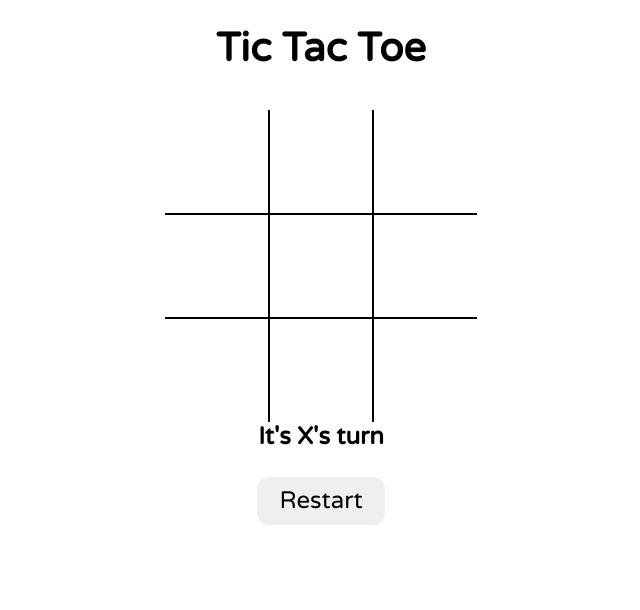
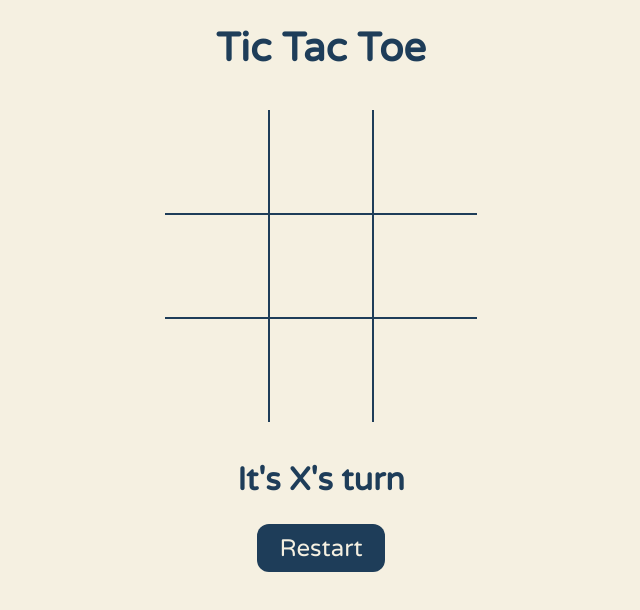
Before and after one commit to Centigrams/tic-tac-toe, a plain HTML site: page index.html in a window 1280 px wide. Shown: the whole page, without its empty margins (319-959 px from the left). Drawn offline with Linux system fonts and the light colour scheme.

Commit message:
Create first version of color scheme

```diff
--- a/styles.css
+++ b/styles.css
@@ -11,6 +11,7 @@ html {
 
 body {
   margin: 0;
+  background-color: var(--background-color);
 }
 
 *,
@@ -24,6 +25,8 @@ body {
 :root {
   --cell-size: 10rem;
   --marker-size: calc((var(--cell-size)) * 0.9);
+  --background-color: #F5F0E1;
+  --primary-element-color: #1E3D59;
 }
 
 header,
@@ -34,12 +37,14 @@ main {
 .game-title {
   margin-top: 1.5rem;
   font-size: 3.5rem;
+  color: var(--primary-element-color);
 }
 
-.game-status {
+#game-status {
   margin-top: 3%;
   font-size: 2rem;
   font-family: "Varela Round", sans-serif;
+  color: var(--primary-element-color);
 }
 
 .board {
@@ -57,7 +62,7 @@ main {
 .cell {
   width: var(--cell-size);
   height: var(--cell-size);
-  border: 1px solid black;
+  border: 1px solid var(--primary-element-color);
   display: grid;
   justify-items: center;
   align-items: center;
@@ -95,7 +100,8 @@ main {
   font-family: 'Varela Round', sans-serif;
   border: none;
   border-radius: 0.5em;
-  background-color: none;
+  background-color: var(--primary-element-color);
+  color: var(--background-color);
   cursor: pointer;
 }
 
```
